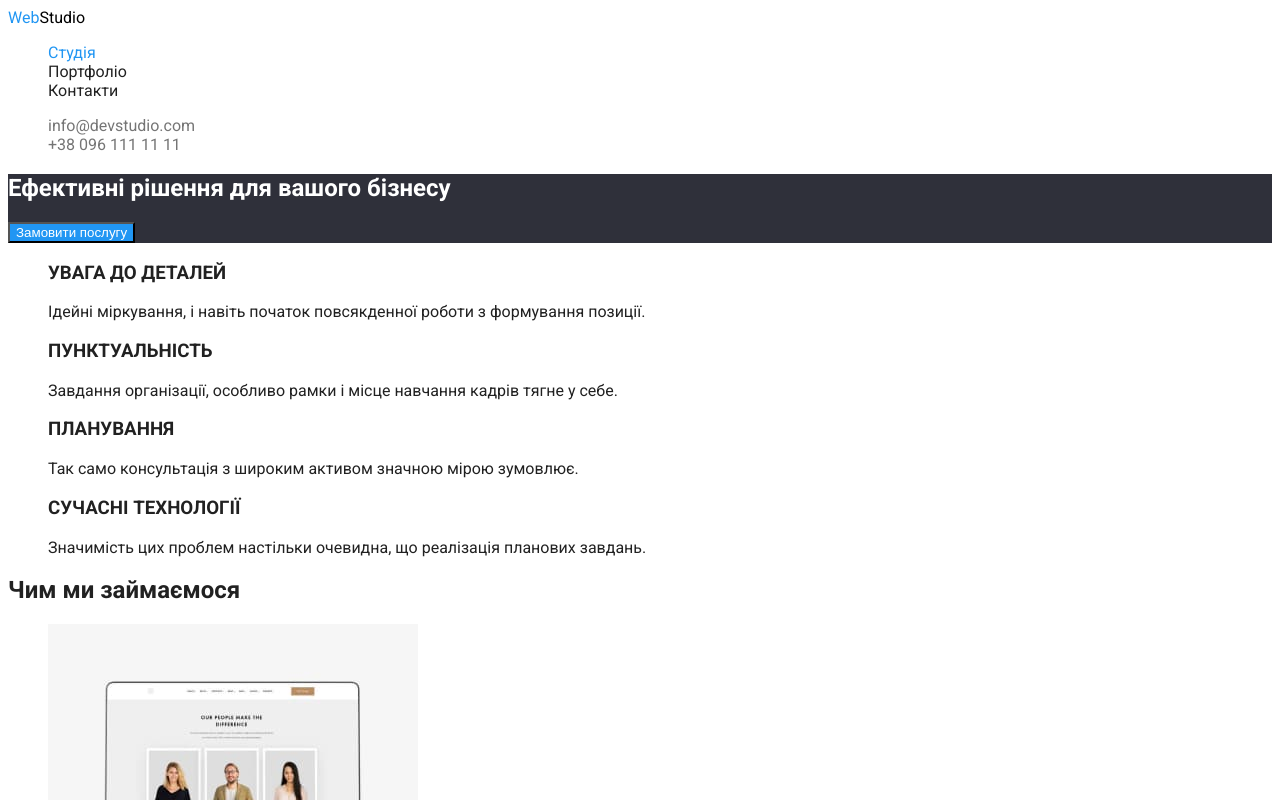
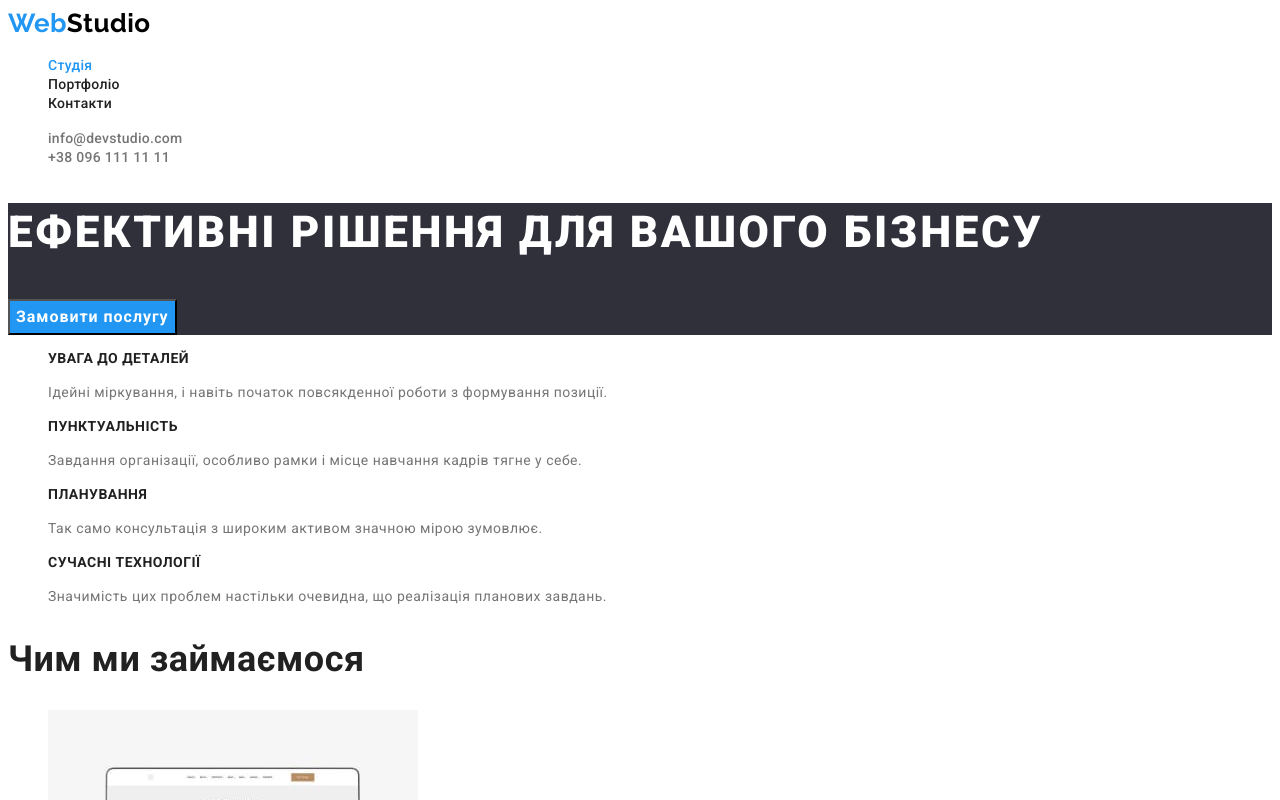
Before and after one commit to Svetailo/goit-markup-hw-02, a plain HTML site: page index.html in a window 1280 px wide. Shown: the top 800 px of the page. Drawn offline with Linux system fonts and the light colour scheme; files whose address does not match are found by name.

Commit message:
внесено зміни

```diff
--- a/css/styles.css
+++ b/css/styles.css
@@ -14,27 +14,83 @@
     background-color: var(--primary-background-color);
     color: var(--primaty-text-color);
     font-family: 'Roboto', sans-serif;
-    /* letter-spacing: 0.03em; */}
+    letter-spacing: 0.03em;}
+
   .link{ text-decoration: none;}
-  .logo{
+  .list{list-style: none;}
+
+  .logo{font-family: 'Raleway';
+    font-weight: 700;
+    font-size: 26px;
+    line-height: 1.2;
     color: #000000;}
-.nav-link {color: var(--primaty-text-color);}
-.auth-link {color: var(--second-text-color);}
+
+    /* navigation */
+.nav-link {font-weight: 500;
+    font-size: 14px;
+    line-height: 1.14;
+    letter-spacing: 0.02em;
+    color: var(--primaty-text-color);}
+
+.auth-link {font-weight: 500;
+font-size: 14px;
+line-height: 1.14;
+letter-spacing: 0.02em;
+color: var(--second-text-color);}
+
 .nav-link:hover,
 .nav-link:focus {color: var(--button-primary-background-color);}
+
 .link-current{color: var(--accent-text-color);}
+
 .auth-link:hover,
 .auth-link:focus {color: var(--button-primary-background-color);}
+
   .logo-web{
     color: var(--accent-text-color);}
-  .list{list-style: none;}
+
+/* hero */
+
+
   .hero{background-color: var(--footer-background-color);}
-  .hero-title{color: var(--white-text-color)}
-  .hero-button{background-color: var(--button-primary-background-color);
-color: var(--white-text-color)}
+
+  .hero-title{font-family: 'Roboto';
+    font-weight: 900;
+    font-size: 44px;
+    line-height: 1.36;
+    letter-spacing: 0.06em;
+    text-transform: uppercase;
+    color: var(--white-text-color)}
+
+/* button  hero and portfolio */
+
 .hero-button:hover,
-.hero-button:focus{color: var(--button-primary-background-color);
-color: var(--primaty-text-color);}
+.hero-button:focus{ color: var(--primaty-text-color); }
+
+
+.hero-button{font-family: inherit;
+    font-weight: 700;
+    font-size: 16px;
+    line-height: 1.88;
+    cursor: pointer;
+    letter-spacing: 0.06em;background-color: var(--button-primary-background-color);
+    color: var(--white-text-color)}
+
+  .button-portfolio {font-family: inherit;
+    font-style: normal;
+    font-weight: 500;
+    font-size: 16px;
+    line-height: 1.63;
+    letter-spacing: 0.03em;
+    cursor: pointer;
+color: var(--primaty-text-color);
+background-color: var(--button-secondary-background-color)}
+
+.button-portfolio:hover,
+.button-portfolio:focus{color: var(--primary-background-color);
+    background-color: var(--button-primary-background-color);
+}
+
 .visually-hidden {
     position: absolute;
       white-space: nowrap;
@@ -47,3 +103,45 @@ color: var(--primaty-text-color);}
       clip-path: inset(50%);
       margin: -1px;
   }
+    /* preference */
+  .preference-subtitle{
+    font-weight: 700;
+    font-size: 14px;
+    line-height: 1.14;
+    }
+
+    .preference-text{
+font-size: 14px;
+line-height: 1.71;
+color: var(--second-text-color);
+    }
+
+    /* activity */
+    .section-title{
+        font-weight: 700;
+font-size: 36px;
+line-height: 1.16;
+    }
+
+    /* team */
+.team-card{background-color: var(--primary-background-color);}
+
+   .team-subtitle {
+    font-weight: 500;
+font-size: 16px;
+line-height: 1.19;}
+.team-text{
+    font-size: 16px;
+    line-height: 1.19;}
+/* portfolio */
+.portfolio-subtitle{
+    font-weight: 700;
+    font-size: 18px;
+    line-height: 2;
+    letter-spacing: 0.06em;
+    color: var(--primaty-text-color);
+}
+.team-text{font-size: 16px;
+    line-height: 1.88;
+    color: var(--second-text-color);
+}
--- a/index.html
+++ b/index.html
@@ -80,7 +80,7 @@
         </ul>
       </section>
       <section class="activity">
-        <h2 class="activity-title">Чим ми займаємося</h2>
+        <h2 class="section-title">Чим ми займаємося</h2>
         <ul class="list">
           <li>
             <img
@@ -109,7 +109,7 @@
         </ul>
       </section>
       <section class="team">
-        <h2 class="team-title">Наша команда</h2>
+        <h2 class="section-title">Наша команда</h2>
         <ul class="list">
           <li class="team-card">
             <img
```
